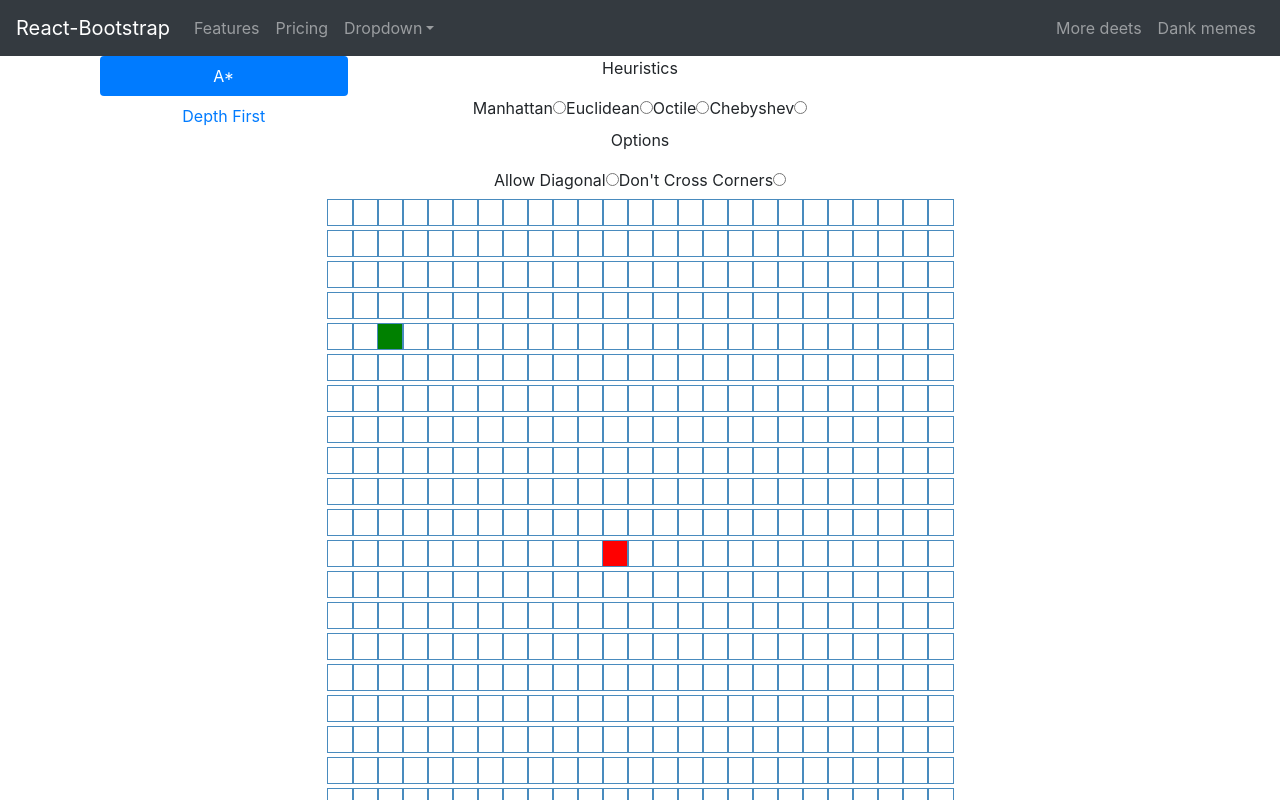
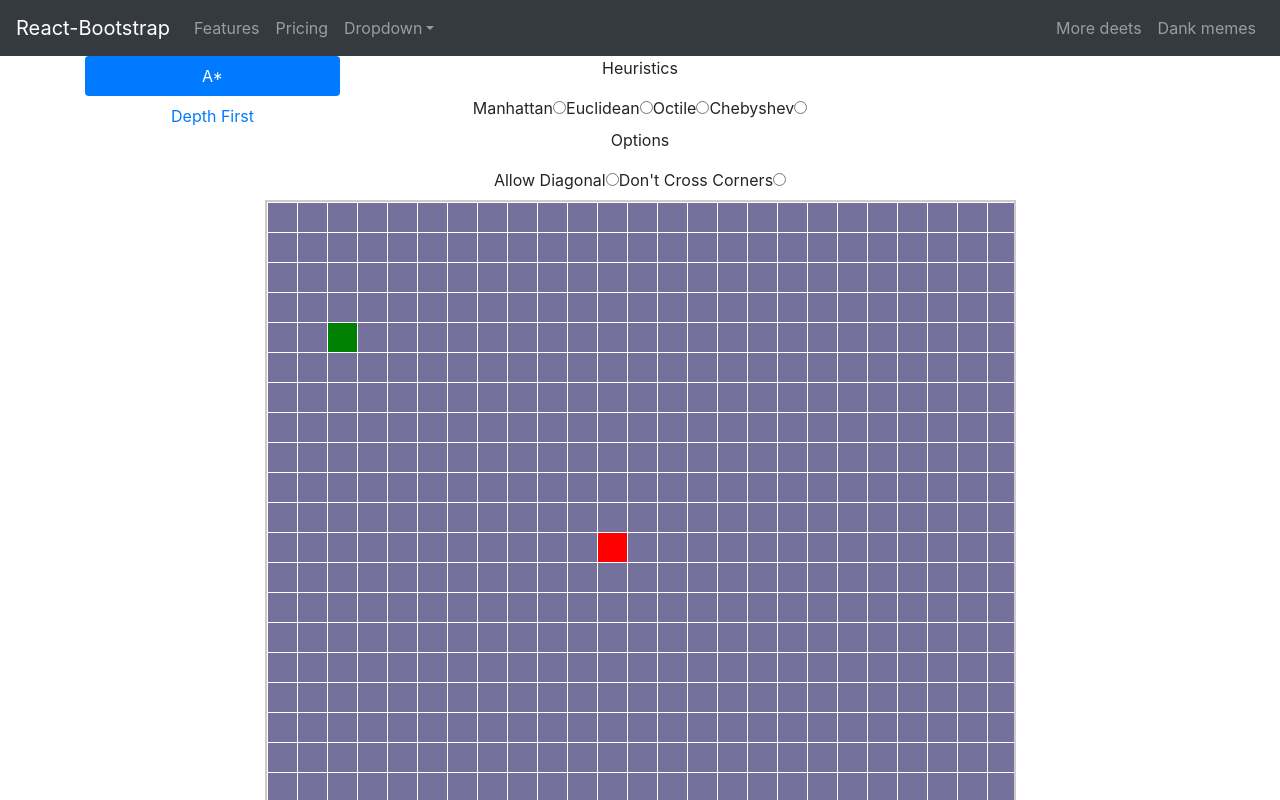
Before and after one commit to Brian-OCarroll/AlgorithmVisualizer-, a React (Create React App) app: page / in a window 1280 px wide. Shown: the top 800 px of the page. Built offline with nearby package versions, Linux system fonts and the light colour scheme.

Commit message:
working grid component and mouse listeners

```diff
--- a/src/components/pathFinderAlgos/PathFinderContainer.js
+++ b/src/components/pathFinderAlgos/PathFinderContainer.js
@@ -10,7 +10,9 @@ class PathFinderContainer extends React.Component {
     constructor() {
         super()
         this.grid = getInitialGrid();
-
+        this.nodeSize = 30;
+        // this.grid.getNode(4, 5).isStart = true
+        // this.grid.getNode(11, 11).isEnd = true
         this.state = {
             algo: [],
             grid: this.grid,
@@ -18,7 +20,7 @@ class PathFinderContainer extends React.Component {
             endCoords: [11,11],
             mouseIsPressed: false
         }
-        this.mouseAction = null
+
         this.algos = ["A*", "Depth First"];
         this.algoSelections = [
             {
@@ -29,7 +31,8 @@ class PathFinderContainer extends React.Component {
                 heuristics: ["Manhattan", "Euclidean", "Octile", "Chebyshev"],
                 options: ["Allow Diagonal", "Don't Cross Corners"]
             }
-        ]
+        ];
+        this.mouseAction = null;
         this.mouseEvent = this.mouseEvent.bind(this)
     }
     componentDidMount() {
@@ -39,29 +42,36 @@ class PathFinderContainer extends React.Component {
             grid: this.grid
         })
     }
+    reset = () => {
+        this.setState({
+
+            grid: this.grid,
+          });
+    }
     updateStart(x, y) {
+
         this.grid.getNode(this.state.startCoords[0], this.state.startCoords[1]).isStart = false;
+
         this.setState({
             startCoords: [x, y]
         })
-        this.grid.getNode(this.state.startCoords[0], this.state.startCoords[1]).isStart = true;
+        this.grid.getNode(x, y).isStart = true;
     }
     updateEnd(x, y) {
         this.grid.getNode(this.state.endCoords[0], this.state.endCoords[1]).isEnd = false;
         this.setState({
             endCoords: [x, y]
         })
-        this.grid.getNode(this.state.endCoords[0], this.state.endCoords[1]).isEnd = true;
+        this.grid.getNode(x, y).isEnd = true;
     }
     mouseEvent = (x, y, evt) => {
 
         if (evt.type === 'mouseup') {
-            console.log('mouseip')
+
             this.mouseAction = null;
 
             this.grid.getNode(x, y).active = false
-            console.log('noramal', this.grid)
-            console.log('state', this.state.grid)
+
             this.setState({
                 grid: this.grid
             })
@@ -77,75 +87,79 @@ class PathFinderContainer extends React.Component {
         if (this.mouseAction == null) {
             if (this.grid.getNode(x, y).isStart) {
                 this.mouseAction = function (x, y) {
-                    console.log('start', x, y);
+
                     this.updateStart(x, y);
 
                 }
             } else if (this.grid.getNode(x, y).isEnd) {
                 this.mouseAction = function (x, y) {
-                    console.log('end', x, y);
+
+                    this.updateEnd(x,y)
                     // this.grid.removeAll('goalPosition');
                     //   this.grid.cells[cellIndex].setProperty({ 'goalPosition': true });
                 };
             } else if (this.grid.getNode(x, y).isWall) {
 
                 this.mouseAction = function (x, y) {
-                    console.log('wall', x, y);
+
                     this.grid.setWall(x, y);
                     //   this.grid.cells[cellIndex].removeProperty(['wall']);
                 };
             } else {
                 this.mouseAction = function (x, y) {
                     this.grid.setWall(x, y);
-                    console.log('not wall', x, y);
-                    //   this.grid.cells[cellIndex].setProperty({ 'wall': true });
+
+
                 };
             }
         }
+        this.grid.getNode(x, y).active = true
 
-        // this.grid.cells[cellIndex].setProperty({ 'active': true });
         this.mouseAction(x, y);
-        // this.reset();
+        this.reset();
     }
 
 
     render() {
         return (
-            <Container>
+
+            // <Container>
+            <>
                 <Controls algorithms={this.algos} algoSelections={this.algoSelections} />
-                <div className="grid">
+                <svg className={ this.state.mouseActive ? 'mouseActive' : '' } width={(this.state.grid.width*this.nodeSize)+1} height={(this.state.grid.height*this.nodeSize)+1}>
                     {this.state.grid.nodes.map((row, rowIdx) => {
                         return (
-                            <div key={rowIdx}>
-                                {row.map((node, nodeIdx) => {
-                                    const { y, x, isEnd, isStart, isWall } = node;
+
+                                row.map((node, nodeIdx) => {
+                                    const { y, x, isEnd, isStart, isWall, active } = node;
                                     return (
                                         <Node
                                             key={nodeIdx}
                                             x={x}
+                                            y={y}
                                             isEnd={isEnd}
                                             isStart={isStart}
                                             isWall={isWall}
-                                            // mouseIsPressed={mouseIsPressed}
-                                            // onMouseDown={(x, y) => mouseEvent(x, y)}
-                                            // onMouseEnter={(x, y) =>
-                                            //     mouseEvent(x, y)
-                                            // }
-                                            // onMouseUp={() => mouseEvent()}
+                                            active={active}
+                                            nodeSize = {this.nodeSize}
+                                            gridWidth = {this.state.grid.width}
+                                            gridHeight = {this.state.grid.height}
+
                                             MouseDown={this.mouseEvent}
                                             MouseEnter={
                                                 this.mouseEvent
                                             }
                                             MouseUp={this.mouseEvent}
-                                            y={y}
+
                                         ></Node>
                                     );
-                                })}
-                            </div>
+                                })
+
                         );
                     })}
-                </div>
-            </Container>
+                </svg>
+                </>
+            // </Container>
         );
     }
 
--- a/src/components/pathFinderAlgos/aStar/Grid.js
+++ b/src/components/pathFinderAlgos/aStar/Grid.js
@@ -52,6 +52,7 @@ export default class Grid {
             y, //the row
             isStart: false,
             isEnd: false,
+            active: false,
             distance: Infinity,
             isVisited: false,
             isWall: false,
@@ -87,10 +88,10 @@ export default class Grid {
      * NOTE: throws exception if the coordinate is not inside the grid.
      * @param {number} x - The x coordinate of the node.
      * @param {number} y - The y coordinate of the node.
-     * @param {boolean} walkable - Whether the position is walkable.
+
      */
     setWall = (x, y) => {
-        this.nodes[y][x].wall = !this.nodes[y][x].wall;
+        this.nodes[y][x].isWall = !this.nodes[y][x].isWall;
     };
     getNeighbors = (x, y) => {
         const node = this.getNode(x, y);
--- a/src/components/pathFinderAlgos/aStar/Node.css
+++ b/src/components/pathFinderAlgos/aStar/Node.css
@@ -1,18 +1,37 @@
-.node {
+/* .node {
     width: 25px;
     height: 25px;
     outline: 1px solid rgb(73, 139, 190);
     display: inline-block;
+  } */
+  svg{
+    border:2px solid #ccc;
+    -ms-user-select: none;
+    user-select: none;
   }
-
+  svg:hover{
+    cursor:default;
+  }
+  rect{
+    fill:rgb(116, 114, 156);
+  }
   .node-finish {
-    background-color: red;
+    fill: red;
   }
 
   .node-start {
-    background-color: green;
+    fill: green;
   }
-
+  .node-finish:hover,
+  .node-start:hover {
+      cursor: pointer;
+  }
+  .node-start--active {
+    fill: rgb(17, 56, 17);
+  }
+  .node-finish--active {
+    fill: rgb(134, 34, 34);
+  }
   .node-visited {
     animation-name: visitedAnimation;
     animation-duration: 1.5s;
@@ -47,7 +66,7 @@
   }
 
   .node-wall {
-    background-color: rgb(12, 53, 71);
+    fill: rgb(12, 53, 71);
   }
 
   .node-shortest-path {
--- a/src/components/pathFinderAlgos/aStar/Node.js
+++ b/src/components/pathFinderAlgos/aStar/Node.js
@@ -1,27 +1,6 @@
 import React from 'react'
 import './Node.css'
-// cell class that allows for assignable properties
-// class Node {
-//     constructor(col, row, wall) {
-//         /**
-//          * The x coordinate of the node on the grid.
-//          * @type number
-//          */
-//         this.x = col;
-//         /**
-//          * The y coordinate of the node on the grid.
-//          * @type number
-//          */
-//         this.y = row;
-//         /**
-//          * Whether this node can be walked through.
-//          * @type boolean
-//          */
-//         this.wall = wall || false
 
-//     }
-
-// }
 class Node extends React.Component {
     render() {
         const {
@@ -29,12 +8,25 @@ class Node extends React.Component {
             isEnd,
             isStart,
             isWall,
+            active,
             MouseDown,
             MouseEnter,
             MouseUp,
             y,
+            nodeSize,
+            gridWidth,
+            gridHeight,
         } = this.props;
-        const extraClassName = isEnd
+
+        this.x = ((x % gridWidth) * nodeSize) + 1; //get grid placement y-axis
+        this.y = (Math.floor(y % gridHeight) * nodeSize) + 1 //get grid placement x-axis
+        const extraClassName =
+            isEnd && active
+                ? 'node-finish--active'
+                : isStart && active
+                    ? 'node-start--active'
+                    :
+                    isEnd
                         ? 'node-finish'
                         : isStart
                             ? 'node-start'
@@ -43,12 +35,22 @@ class Node extends React.Component {
                                 : '';
 
         return (
-            <div
+            <g
                 id={`node-${y}-${x}`}
-                className={`node ${extraClassName}`}
+                // className={`node ${extraClassName} ${activeClassName}`}
                 onMouseDown={(e) => MouseDown(x, y, e)}
                 onMouseEnter={(e) => MouseEnter(x, y, e)}
-                onMouseUp={(e) => MouseUp(x, y, e)}></div>
+                onMouseUp={(e) => MouseUp(x, y, e)}>
+
+                <rect
+                    id={`node-${y}-${x}`}
+                    className={`node ${extraClassName} `}
+                    x={this.x}
+                    y={this.y}
+                    width={nodeSize - 1}
+                    height={nodeSize - 1}
+                />
+            </g>
         );
     }
 }
```
Lines whose indentation alone changed are shown as unchanged.
